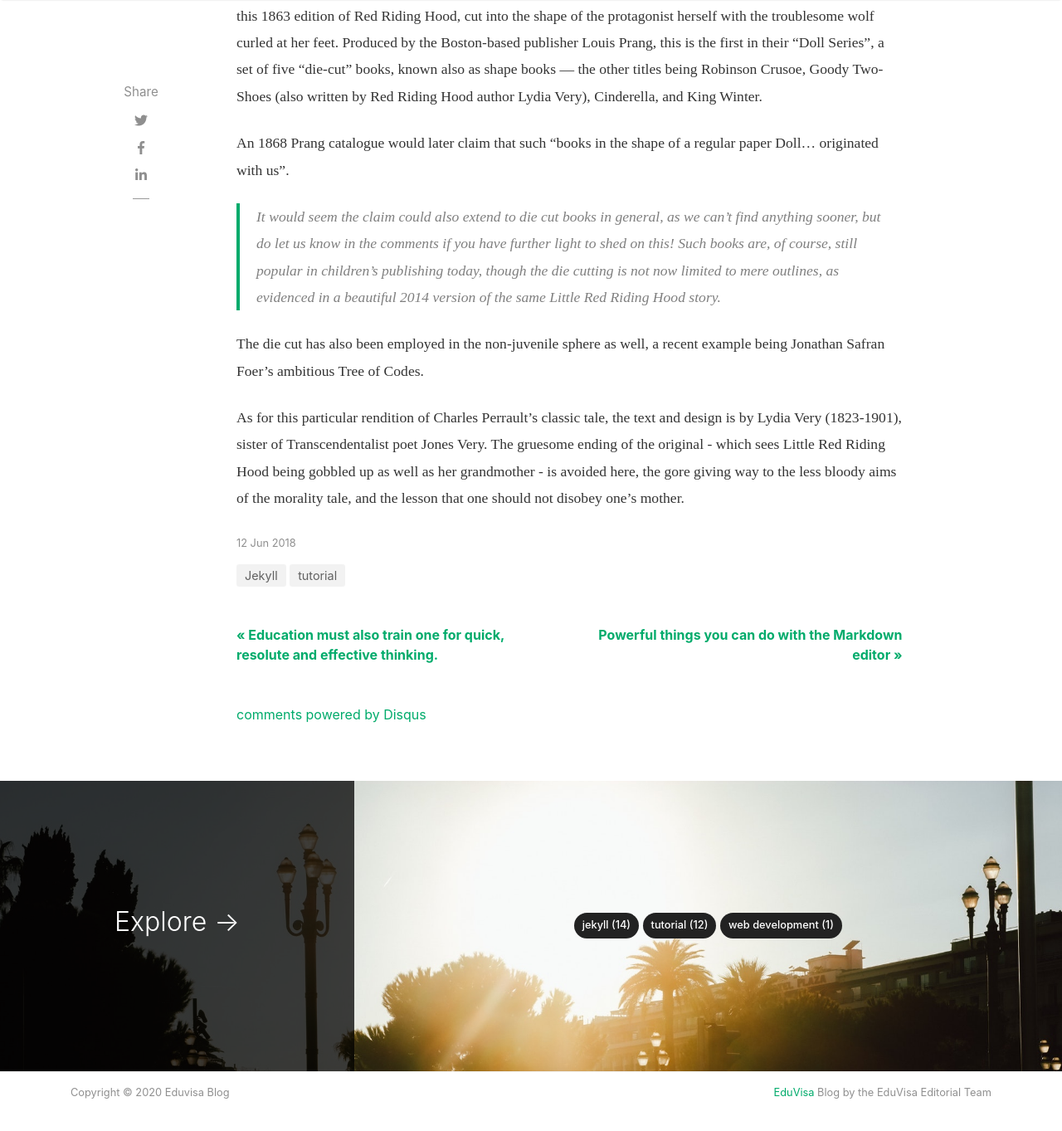
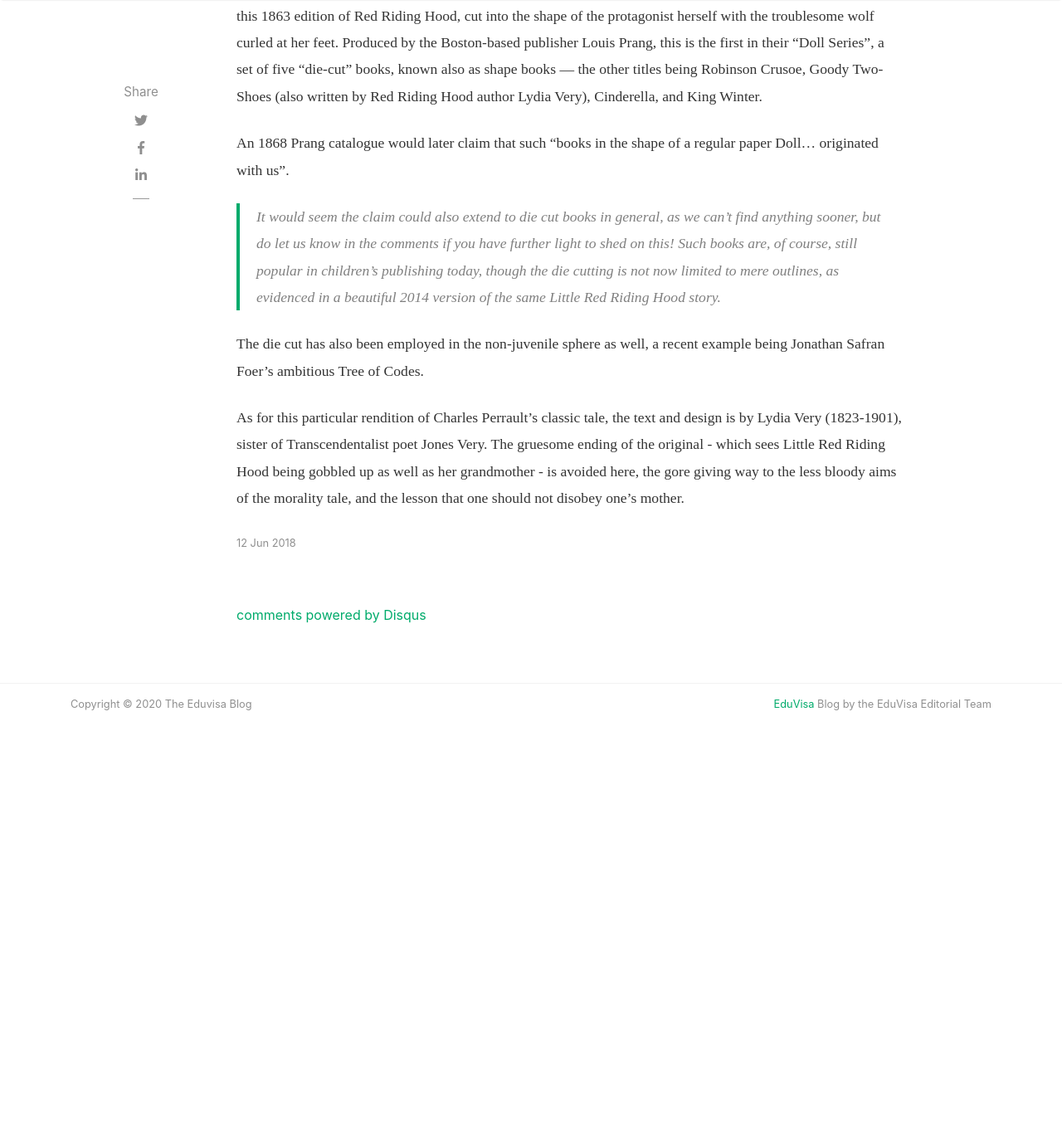
Before and after one commit to eduvisa/blog, a Jekyll site: the page built from _posts/2018-06-12-first-mass-produced.md, in a window 1280 px wide and 1400 px high, scrolled down 1042 px. Shown: the top 1363 px of the window at 83% size. Built offline with Jekyll 4.4.1, drawn with Linux system fonts in a browser that asks for light colours; nearby versions of some CDN libraries; comment, search, counter and statistics services are not loaded; after the commit the page ends 1974 px from its top, so only the background shows below that; some of the changed text lies outside the part shown.

Commit message:
Temporarily disabled author, next post, tags, carousel on posts

```diff
--- a/_config.yml
+++ b/_config.yml
@@ -1,5 +1,5 @@
 # Site
-name: "Eduvisa Blog"
+name: "The Eduvisa Blog"
 title: "Mediumish"
 description: "The Passport to Your Future!"
 logo: 'assets/images/logo_trim.png'
--- a/_layouts/default.html
+++ b/_layouts/default.html
@@ -57,7 +57,8 @@
     <div class="container pr-0">
 
       <!-- Begin Logo -->
-      <a class="navbar-brand" href="{{ site.baseurl }}/">
+      <!-- <a class="navbar-brand" href="{{ site.baseurl }}/"> -->
+      <a class="navbar-brand" href="https://myeduvisa.org/">
         <img src="{{ site.baseurl }}/{{ site.logo }}" alt="{{ site.name }}">
       </a>
       <!-- End Logo -->
@@ -72,13 +73,13 @@
 
         <ul class="navbar-nav ml-auto">
 
-          {% if page.url == "/" %}
+          <!-- {% if page.url == "/" %}
           <li class="nav-item active">
             {% else %}
           <li class="nav-item">
             {% endif %}
             <a class="nav-link" href="{{ site.baseurl }}/index.html">Blog</a>
-          </li>
+          </li> -->
 
           <li class="nav-item">
             <a class="nav-link" target="_blank" href="https://myeduvisa.org/">
@@ -157,7 +158,7 @@
 
     <!-- Categories Jumbotron
 ================================================== -->
-    <div class="jumbotron fortags">
+    <!-- <div class="jumbotron fortags">
       <div class="d-md-flex h-100">
         <div class="col-md-4 transpdark align-self-center text-center h-100">
           <div class="d-md-flex align-items-center justify-content-center h-100">
@@ -178,7 +179,7 @@
           {% assign categories_list = nil %}
         </div>
       </div>
-    </div>
+    </div> -->
 
     <!-- Begin Footer
 ================================================== -->
--- a/_layouts/post.html
+++ b/_layouts/post.html
@@ -95,7 +95,7 @@ post_class: post-template
             </p>
 
             <!-- Post Categories -->
-            <div class="after-post-cats">
+            <!-- <div class="after-post-cats">
                 <ul class="tags mb-4">
                     {% assign sortedCategories = page.categories | sort %}
                     {% for category in sortedCategories %}
@@ -104,11 +104,11 @@ post_class: post-template
                     </li>
                     {% endfor %}
                 </ul>
-            </div>
+            </div> -->
             <!-- End Categories -->
 
             <!-- Post Tags -->
-            <div class="after-post-tags">
+            <!-- <div class="after-post-tags">
                 <ul class="tags">
                     {% assign sortedTags = page.tags | sort %}
                     {% for tag in sortedTags %}
@@ -117,11 +117,11 @@ post_class: post-template
                     </li>
                     {% endfor %}
                 </ul>
-            </div>
+            </div> -->
             <!-- End Tags -->
 
             <!-- Prev/Next -->
-            <div class="row PageNavigation d-flex justify-content-between font-weight-bold">
+            <!-- <div class="row PageNavigation d-flex justify-content-between font-weight-bold">
             {% if page.previous.url %}
             <a class="prev d-block col-md-6" href="{{ site.baseurl }}/{{page.previous.url}}"> &laquo; {{page.previous.title}}</a>
             {% endif %}
@@ -129,7 +129,7 @@ post_class: post-template
             <a class="next d-block col-md-6 text-lg-right" href="{{ site.baseurl }}/{{page.next.url}}">{{page.next.title}} &raquo; </a>
             {% endif %}
             <div class="clearfix"></div>
-            </div>
+            </div> -->
             <!-- End Categories -->
 
         </div>
```
Also changed, not shown: other parts of _layouts/default.html (+1 -1 lines).
